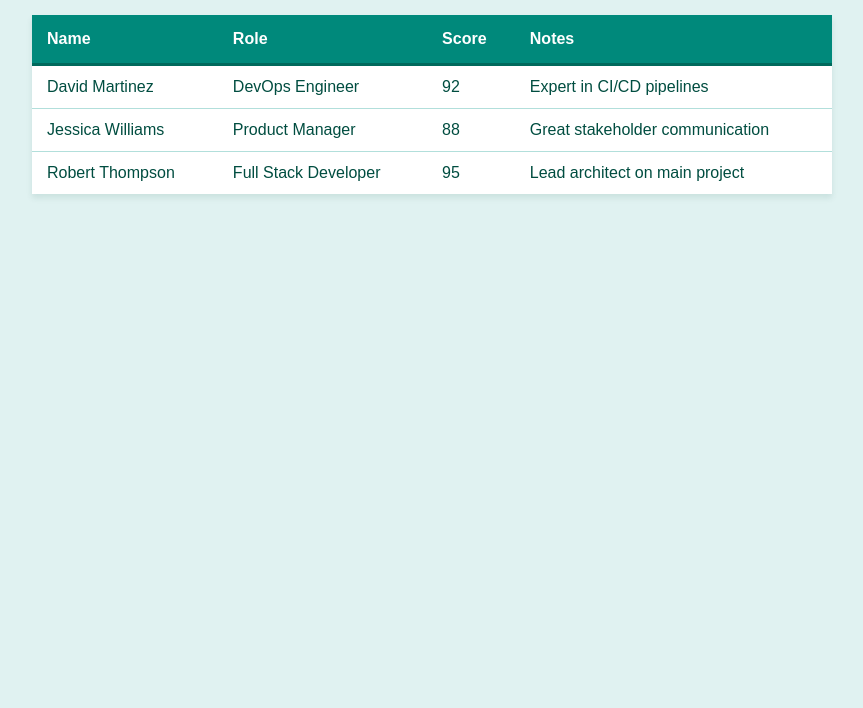
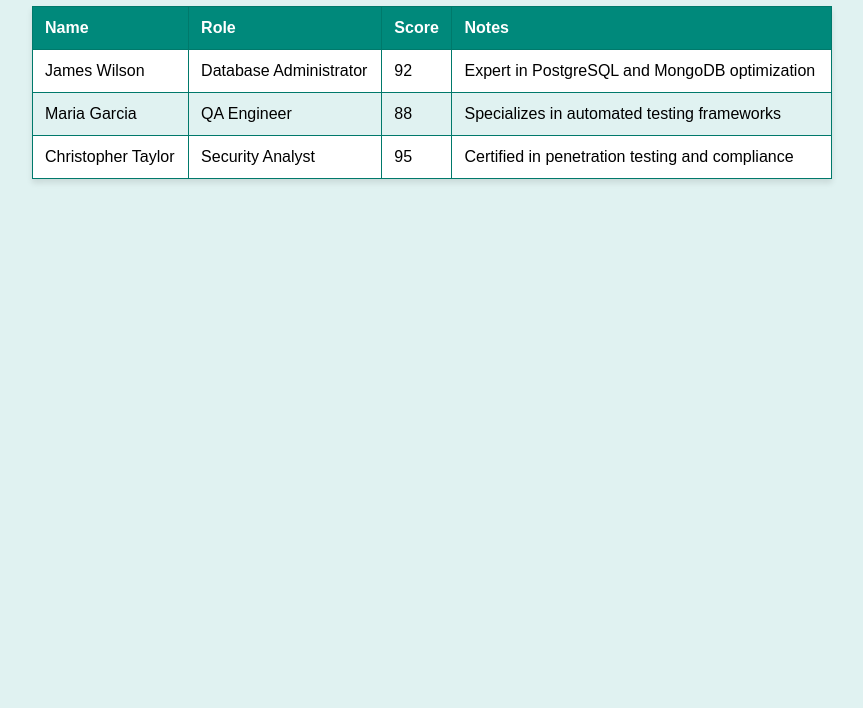
Before and after one commit to deepklarity/smoke_test, a plain HTML site: page smoke_output/glm_table.html in a window 1280 px wide. Shown: the part 92-800 px from the top of the page, without its empty margins (208-1071 px from the left). Drawn offline with Linux system fonts and the light colour scheme.

Commit message:
Auto-commit task 101: GLM table

```diff
--- a/smoke_output/glm_table.html
+++ b/smoke_output/glm_table.html
@@ -7,40 +7,36 @@
     <style>
         body {
             font-family: Arial, sans-serif;
+            margin: 40px;
             background-color: #e0f2f1;
-            margin: 40px;
-            color: #004d40;
         }
         h1 {
-            color: #00796b;
+            color: #00897b;
             text-align: center;
-            margin-bottom: 30px;
         }
         table {
             border-collapse: collapse;
             width: 100%;
             max-width: 800px;
-            margin: 0 auto;
-            background-color: #ffffff;
-            box-shadow: 0 4px 6px rgba(0, 77, 64, 0.1);
+            margin: 20px auto;
+            background-color: white;
+            box-shadow: 0 4px 6px rgba(0, 0, 0, 0.1);
+        }
+        th, td {
+            border: 1px solid #00796b;
+            padding: 12px;
+            text-align: left;
         }
         th {
             background-color: #00897b;
             color: white;
-            padding: 15px;
-            text-align: left;
             font-weight: bold;
-            border-bottom: 3px solid #00695c;
         }
-        td {
-            padding: 12px 15px;
-            border-bottom: 1px solid #b2dfdb;
+        tr:nth-child(even) {
+            background-color: #e0f2f1;
         }
         tr:hover {
-            background-color: #e0f2f1;
-        }
-        tr:last-child td {
-            border-bottom: none;
+            background-color: #b2dfdb;
         }
     </style>
 </head>
@@ -57,22 +53,22 @@
         </thead>
         <tbody>
             <tr>
-                <td>David Martinez</td>
-                <td>DevOps Engineer</td>
+                <td>James Wilson</td>
+                <td>Database Administrator</td>
                 <td>92</td>
-                <td>Expert in CI/CD pipelines</td>
+                <td>Expert in PostgreSQL and MongoDB optimization</td>
             </tr>
             <tr>
-                <td>Jessica Williams</td>
-                <td>Product Manager</td>
+                <td>Maria Garcia</td>
+                <td>QA Engineer</td>
                 <td>88</td>
-                <td>Great stakeholder communication</td>
+                <td>Specializes in automated testing frameworks</td>
             </tr>
             <tr>
-                <td>Robert Thompson</td>
-                <td>Full Stack Developer</td>
+                <td>Christopher Taylor</td>
+                <td>Security Analyst</td>
                 <td>95</td>
-                <td>Lead architect on main project</td>
+                <td>Certified in penetration testing and compliance</td>
             </tr>
         </tbody>
     </table>
```
